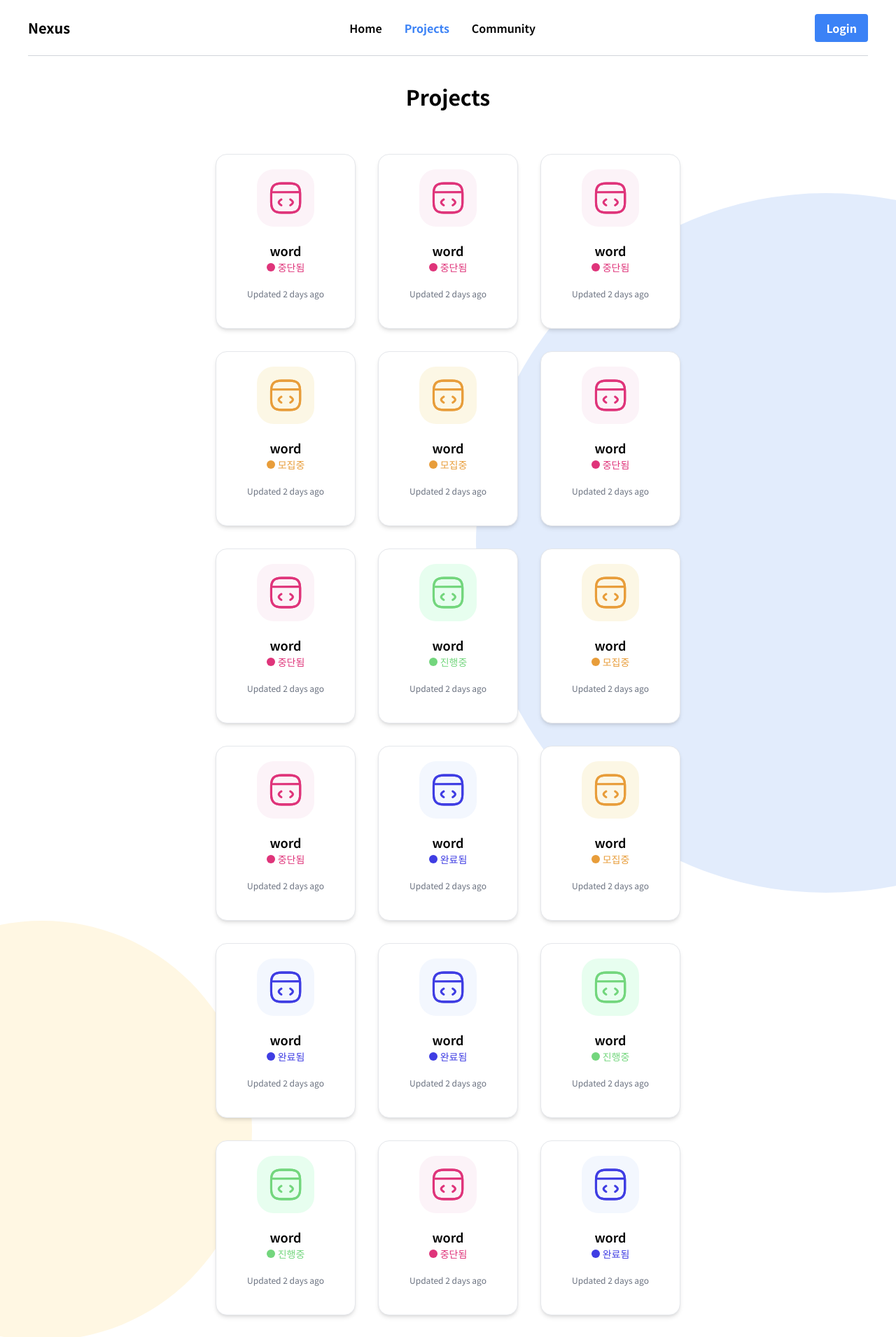
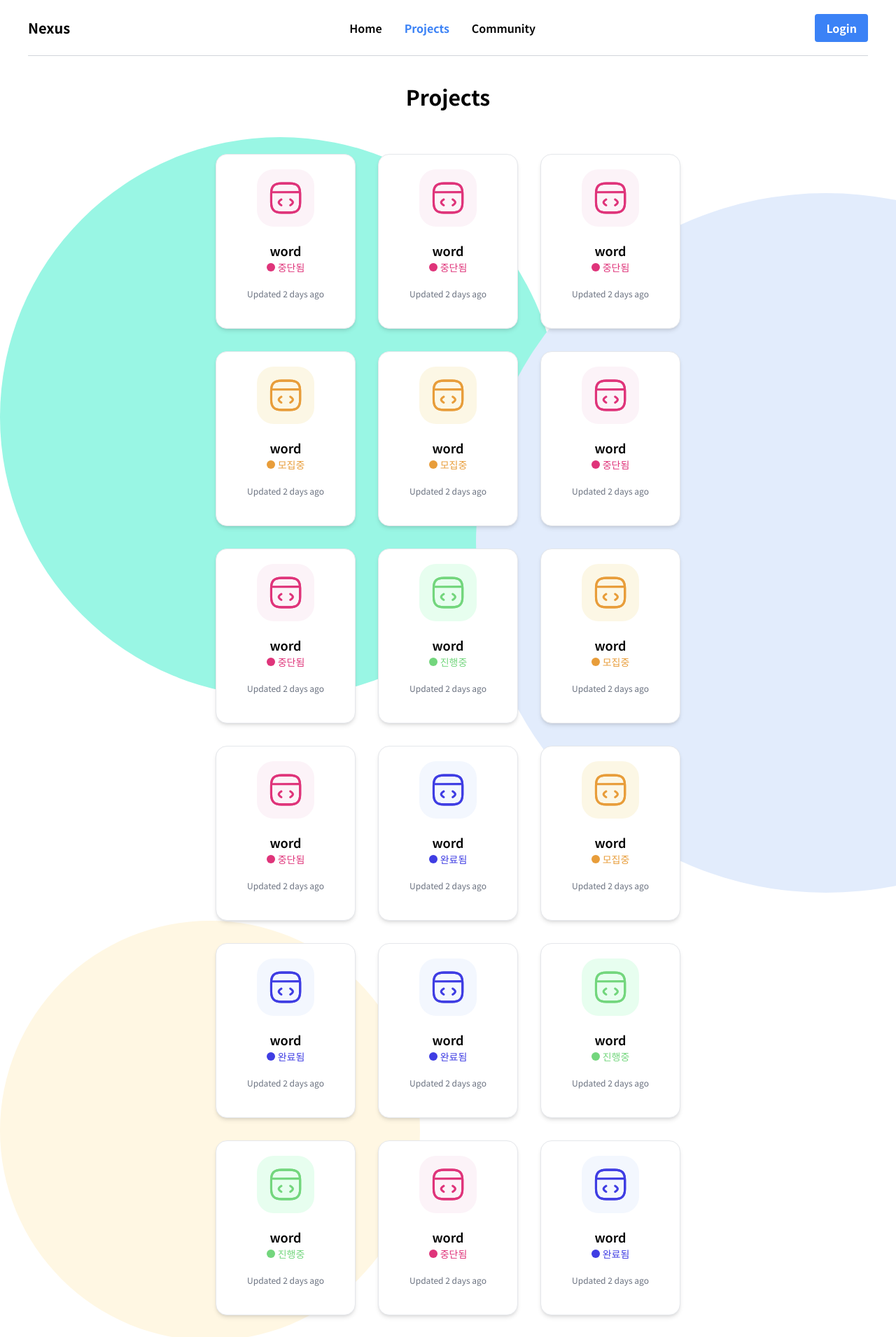
Before and after one commit to wwwcomcomcomcom/nexus-fe, a React (Vite) app: page /projects in a window 1280 px wide. Shown: the top 1911 px of the page at 70% size. Built offline with nearby package versions, Linux system fonts and the light colour scheme.

Commit message:
Feat - background motion on scroll

```diff
--- a/src/component/ProjectList.tsx
+++ b/src/component/ProjectList.tsx
@@ -3,7 +3,12 @@ import ProjectCard from "./projectCard/ProjectCard.tsx";
 import Loading from "./Loading.tsx";
 import { getAllProjectEntity } from "../shared/apiMockup.ts";
 import { ProjectEntity } from "../entity/ProjectEntity.ts";
-import { useScroll, useMotionValueEvent } from "framer-motion";
+import {
+  useScroll,
+  useMotionValueEvent,
+  motion,
+  useMotionValue,
+} from "framer-motion";
 
 export default function ProjectList({
   scrollRef,
@@ -33,7 +38,14 @@ export default function ProjectList({
     // eslint-disable-next-line react-hooks/exhaustive-deps
   }, []);
   const { scrollY } = useScroll();
+  const translateY1 = useMotionValue(0);
+  const translateY2 = useMotionValue(0);
+  const translateY3 = useMotionValue(0);
   useMotionValueEvent(scrollY, "change", (latest) => {
+    translateY1.set(latest * 0.9);
+    translateY2.set(latest * 1.2);
+    translateY3.set(latest * 0.7);
+
     if (scrollRef.current!.scrollHeight - latest < 1100) loadProjects();
   });
 
@@ -42,11 +54,23 @@ export default function ProjectList({
       className="flex flex-1 overflow-x-hidden place-content-center"
       ref={scrollRef}
     >
-      <div className="container grid w-[100%] relative">
-        <div className="w-[1000px] h-[1000px] bg-[#e2ecfc] rounded-full absolute top-[5rem] -right-[25rem] z-0"></div>
-        <div className="w-[600px] h-[600px] bg-[#FFF7E3] rounded-full absolute top-[70rem] -translate-x-[15rem] z-0"></div>
+      <div className="container grid w-full relative">
+        <div className="w-full h-full absolute overflow-hidden">
+          <motion.div
+            className="w-[800px] h-[800px] bg-teal-200 rounded-full absolute"
+            style={{ translateY: translateY1 }}
+          ></motion.div>
+          <motion.div
+            className="w-[1000px] h-[1000px] bg-[#e2ecfc] rounded-full absolute top-[5rem] -right-[25rem] z-0"
+            style={{ translateY: translateY2 }}
+          ></motion.div>
+          <motion.div
+            className="w-[600px] h-[600px] bg-[#FFF7E3] rounded-full absolute top-[70rem] -translate-x-[15rem] z-0"
+            style={{ translateY: translateY3 }}
+          ></motion.div>
+        </div>
         {/* <div className="w-[200px] h-[200px] bg-[#FFF7E3] rounded-full absolute top-[75rem] -translate-x-[3rem] z-0"></div> */}
-        <div className="grid px-4 py-6 md:gap-8 md:px-6 justify-center w-[100%]">
+        <div className="grid px-4 py-6 md:gap-8 md:px-6 justify-center w-full">
           <div className="grid grid-cols-1 md:grid-cols-2 lg:grid-cols-3 gap-8 justify-center">
             {projects.map((project) => (
               <ProjectCard key={project.id} project={project} />
```
